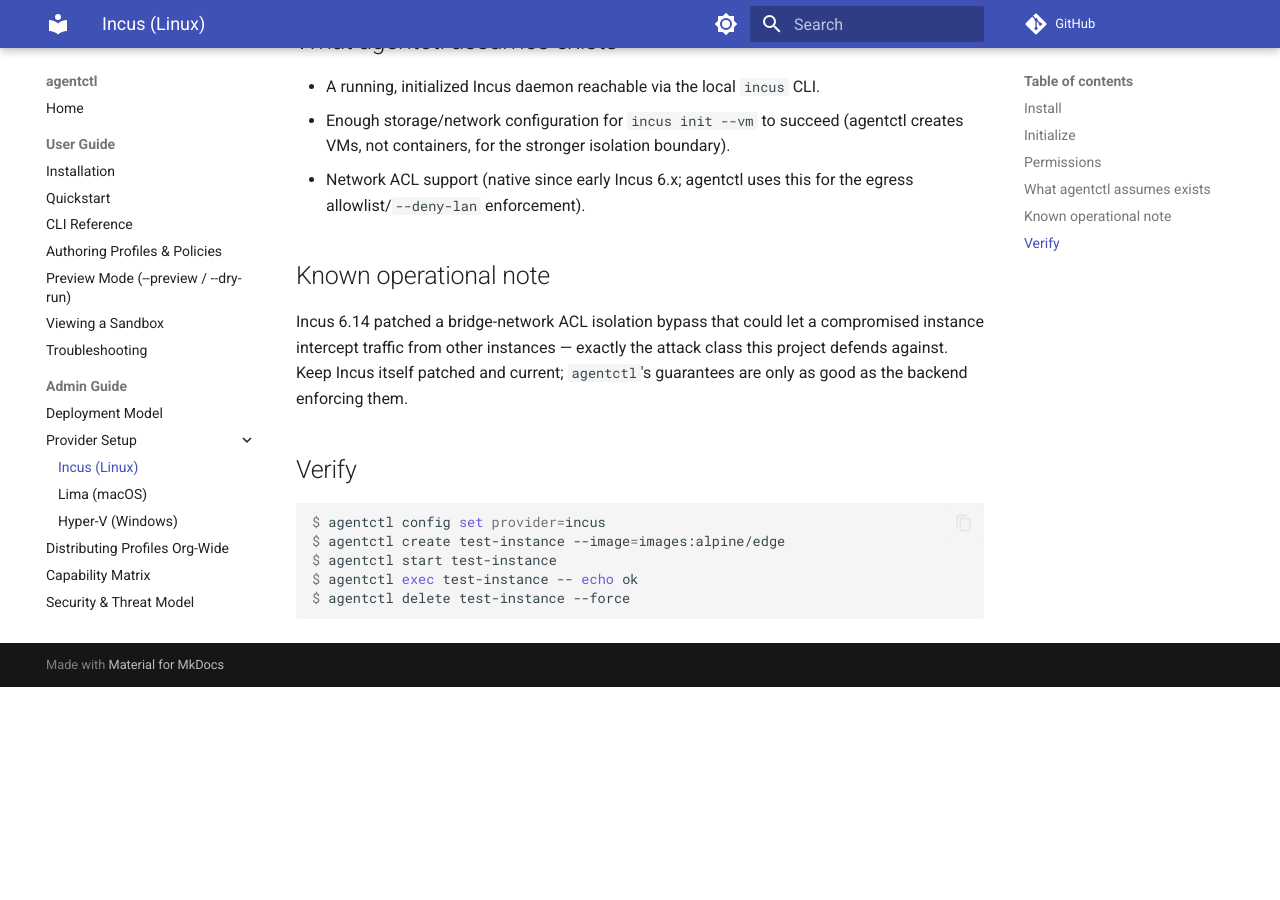
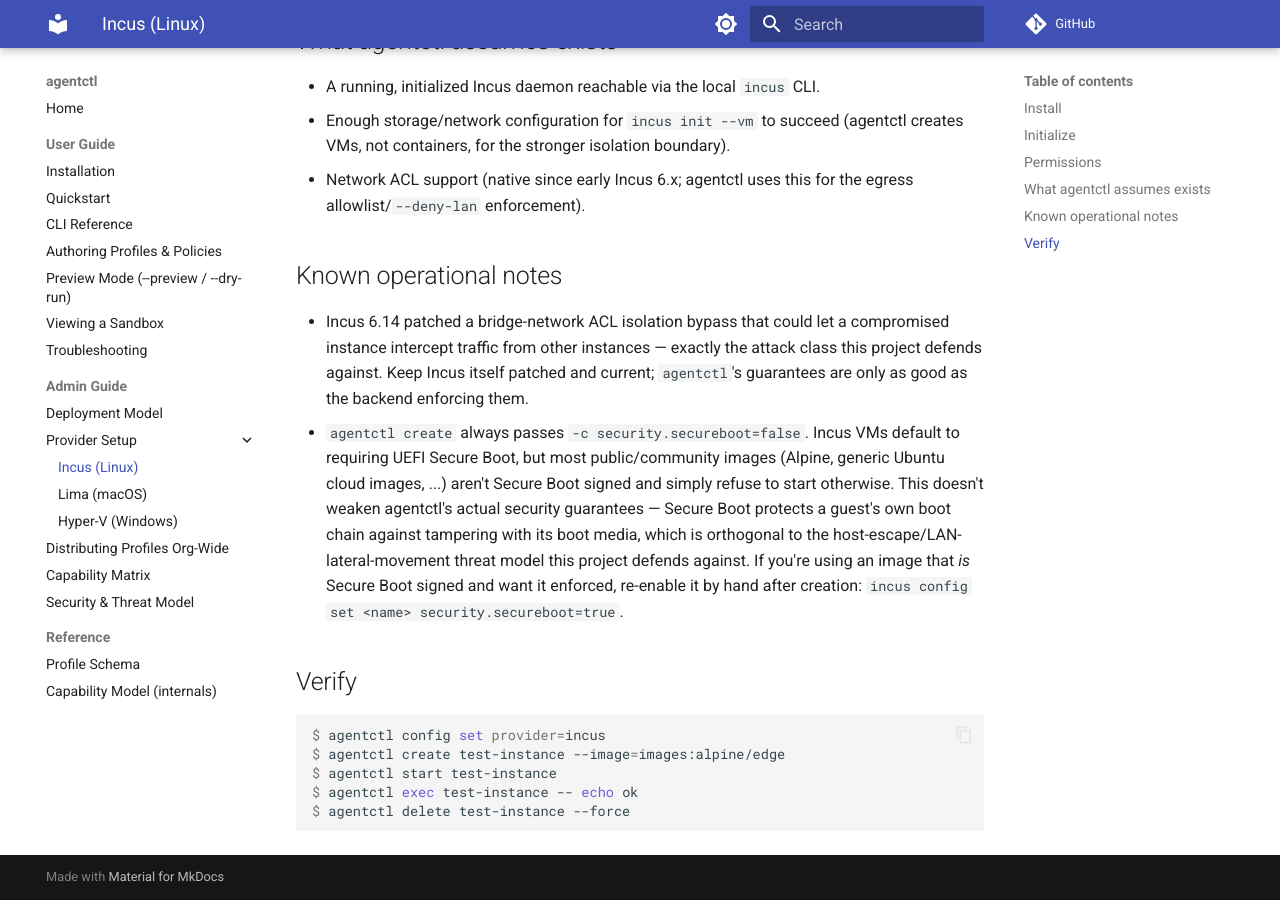
Before and after one commit to apomonosi/sandboxing, an MkDocs documentation site: the page built from docs/admin/providers/incus-setup.md, in a window 1280 px wide and 900 px high, scrolled down 879 px. Built offline with MkDocs 1.6.1 and Material for MkDocs 9.7.7, drawn with Linux system fonts in a browser that asks for light colours; comment, search, counter and statistics services are not loaded; before the commit the page ends 1566 px from its top, so only the background shows below that.

Commit message:
Disable Secure Boot by default so Incus VMs actually boot
Reported on Incus 6.23 / Fedora 44: agentctl start failed with "The image
used by this instance is incompatible with secureboot. Please set
security.secureboot=false on the instance." Incus VMs default to
requiring UEFI Secure Boot, but most public/community images (Alpine,
generic Ubuntu cloud images, ...) used with agentctl aren't Secure Boot
signed, so they simply refuse to start.

buildInitArgs now always passes -c security.secureboot=false. This
doesn't weaken agentctl's actual guarantees: Secure Boot protects a
guest's own boot chain against tampering with its boot media, which is
orthogonal to the host-escape/LAN-lateral-movement threat model this
project defends against. An image that is Secure Boot signed can have it
re-enabled by hand after creation.

Adds a regression test and updates the preview-mode/quickstart example
output, incus-setup.md, and troubleshooting.md accordingly.

```diff
--- a/docs/admin/providers/incus-setup.md
+++ b/docs/admin/providers/incus-setup.md
@@ -39,13 +39,23 @@ this is already set up — it does not manage Incus permissions itself.
 - Network ACL support (native since early Incus 6.x; agentctl uses this for
   the egress allowlist/`--deny-lan` enforcement).
 
-## Known operational note
+## Known operational notes
 
-Incus 6.14 patched a bridge-network ACL isolation bypass that could let a
-compromised instance intercept traffic from other instances — exactly the
-attack class this project defends against. Keep Incus itself patched and
-current; `agentctl`'s guarantees are only as good as the backend enforcing
-them.
+- Incus 6.14 patched a bridge-network ACL isolation bypass that could let a
+  compromised instance intercept traffic from other instances — exactly the
+  attack class this project defends against. Keep Incus itself patched and
+  current; `agentctl`'s guarantees are only as good as the backend enforcing
+  them.
+- `agentctl create` always passes `-c security.secureboot=false`. Incus VMs
+  default to requiring UEFI Secure Boot, but most public/community images
+  (Alpine, generic Ubuntu cloud images, ...) aren't Secure Boot signed and
+  simply refuse to start otherwise. This doesn't weaken agentctl's actual
+  security guarantees — Secure Boot protects a guest's own boot chain
+  against tampering with its boot media, which is orthogonal to the
+  host-escape/LAN-lateral-movement threat model this project defends
+  against. If you're using an image that *is* Secure Boot signed and want
+  it enforced, re-enable it by hand after creation:
+  `incus config set <name> security.secureboot=true`.
 
 ## Verify
 
```
Also changed, not shown: docs/user/preview-mode.md (+1 -1 lines), docs/user/quickstart.md (+1 -1 lines), docs/user/troubleshooting.md (+13 -0 lines), 2 other files.
